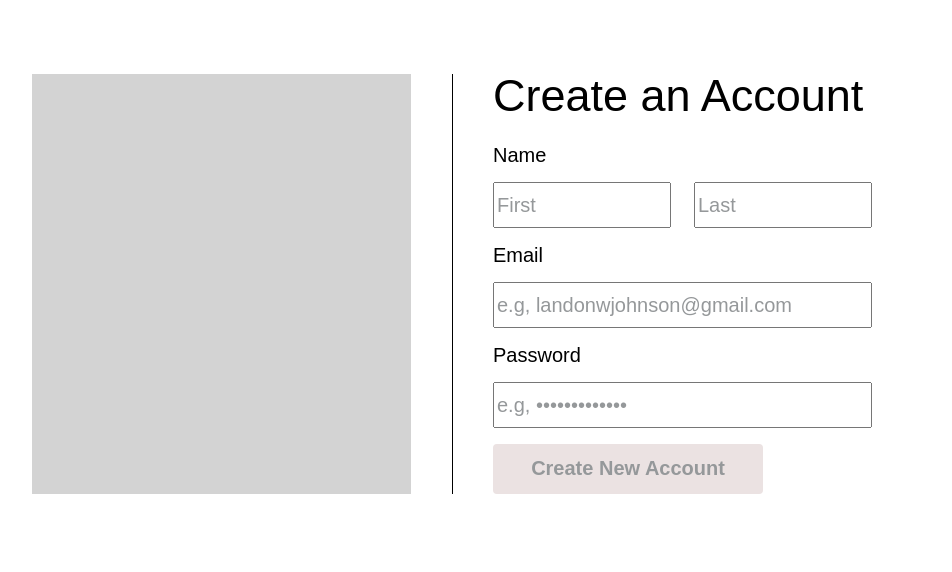
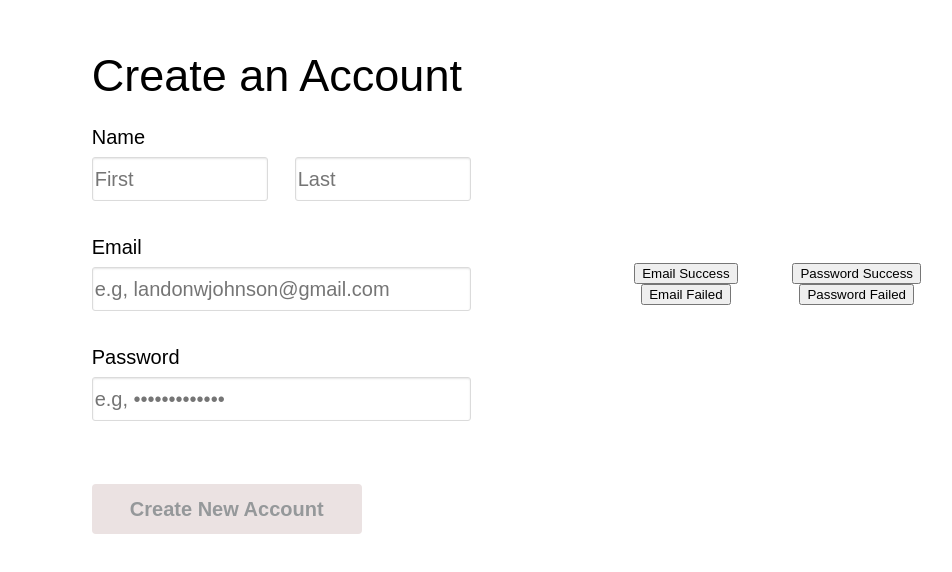
Before and after one commit to landonwjohnson/Appr, a React app: page /register in a window 1280 px wide. Shown: the part 116-688 px from the top of the page, without its empty margins (188-1140 px from the left). Built offline with nearby package versions, Linux system fonts and the light colour scheme.

Commit message:
added styles for form validation, so far I have password and email done

```diff
--- a/src/App.scss
+++ b/src/App.scss
@@ -192,11 +192,18 @@ body {
   }
 }
 
+.field-valid{
+  border: #00D16E solid 1.5px !important;
+}
+
+.field-invalid {
+
+  input{
+    border: #FF3560 solid 1px !important;
+  }
 
 
-
-
-
+}
 
 
 
--- a/src/components/content/Register/Register.js
+++ b/src/components/content/Register/Register.js
@@ -1,26 +1,89 @@
 import React, { Component } from 'react';
 import {Link} from 'react-router-dom';
 import './register.scss';
+import classnames from "classnames";
 
 
 class Register extends Component {
+    constructor(){
+        super()
+        this.state={
+            showEmailFail: false,
+            showEmailSuccess: false,
+            showPasswordFail: false,
+            showPasswordSuccess: false,
+            showNameFail: false
+    }
+      this.handleFailedEmail = this.handleFailedEmail.bind(this);
+      this.handleSuccessEmail = this.handleSuccessEmail.bind(this);
+      this.handleFailedPassword = this.handleFailedPassword.bind(this);
+      this.handleSuccessPassword = this.handleSuccessPassword.bind(this);
+    }
+
+    handleFailedEmail() {
+        this.setState({
+            showEmailSuccess: false,
+            showEmailFail: true
+        });
+    }
+
+    handleSuccessEmail(){
+        this.setState({
+            showEmailFail: false,
+            showEmailSuccess: true
+        });
+    }
+
+    handleFailedPassword(){
+        this.setState({
+            showPasswordSuccess: false,
+            showPasswordFail: true
+        })
+    }
+
+    handleSuccessPassword(){
+        this.setState({
+            showPasswordFail: false,
+            showPasswordSuccess: true
+        })
+    }
+
   render() {
+      let failEmailClass = classnames({
+          "reg-field": true,
+          "reg-field--fail": this.state.showEmailFail
+      })
+
+      let successEmailClass = classnames({
+        "reg-field-fail": true,
+        "reg-field--success": this.state.showEmailSuccess
+      })
+
+      let failPasswordClass = classnames({
+        "reg-field": true,
+        "reg-field--fail": this.state.showPasswordFail
+      })
+
+      let successPasswordClass = classnames({
+        "reg-field": true,
+        "reg-field--success": this.state.showPasswordSuccess
+      })
     return (
 
       <div className="register-container">
 
-          {/* <div className="reg-header"> </div> */}
+          {/* <div className="reg-header v2"> </div> */}
           <div className="option-container">
               <div className="option-container-inner">
-                  <div className="placeholder-div">  </div>
-                  <div className="option-divider"> </div>
+                  {/* <div className="placeholder-div v2">  </div> */}
+                  {/* <div className="option-divider" v2> </div> */}
                   <div className="create-account-outter">
                       <div className="create-account-inner">
                         <div className="create-account-tag"> Create an Account</div>
-
-                            <div className="input-tag">
+                            <div className="reg-field">
+                                <label className="input-tag">
                                     Name
-                            </div>
+                                </label>
                                 <div className="form-combined">
                                 <input
                                     className="input-combined"
@@ -32,33 +95,61 @@ class Register extends Component {
                                     type="text"
                                     placeholder="Last"
                                 />
+
                                 </div>
-                            <div
+                                <div className="reg-info">
+                                    <p className="invalid-text">This email is invalid</p>
+                                    <p className="valid-text">This email is valid</p>
+                                </div>
+                            </div>
+                            <div className={`${failEmailClass} ${successEmailClass}`}>
+                                <label
                                     className="input-tag">
                                     Email
-                            </div>
+                                </label>
                                 <input
                                     className="input-solo"
                                     type="text"
                                     placeholder="e.g, landonwjohnson@gmail.com"
+
                                 />
-
-                            <div
+                                <div className="reg-info">
+                                    <p className="invalid-text">This email is invalid</p>
+                                    <p className="valid-text">This email is valid</p>
+                                </div>
+                            </div>
+                            <div className={`${successPasswordClass} ${failPasswordClass}`}>
+                                <label
                                     className="input-tag">
                                     Password
-                            </div>
+                                </label>
                                 <input
                                     className="input-solo"
                                     type="password"
                                     placeholder="e.g, •••••••••••••"
                                 />
+                                <div className="reg-info">
+                                    <p className="invalid-text">Try again</p>
+                                    <p className="valid-text">Ready to go!</p>
+                                </div>
+                            </div>
                             <div className="reg-btn-footer">
                             <Link to="dashboard"><button className="create-account-btn not-enough-info-btn"> Create New Account </button> </Link>
                             </div>
+
+                      </div>
+
                   </div>
               </div>
-              </div>
+              <section>
+                <button onClick={this.handleSuccessEmail}>Email Success</button>
+                <button onClick={this.handleFailedEmail}>Email Failed</button>
+              </section>
 
+              <section>
+                <button onClick={this.handleSuccessPassword}>Password Success</button>
+                <button onClick={this.handleFailedPassword}>Password Failed</button>
+              </section>
           </div>
         </div>
     );
--- a/src/components/content/Register/register.scss
+++ b/src/components/content/Register/register.scss
@@ -1,3 +1,5 @@
+
+
 .register-container{
     display: flex;
     align-items: center;
@@ -27,10 +29,11 @@
 
 .option-container-inner{
     display: flex;
-    justify-content: space-between;
+    // justify-content: space-between;
+    justify-content: center;
     width: 840px;
     // border: 1px solid black;
-    height: 420px;
+    height: 460px;
 }
 
 .placeholder-div{
@@ -65,23 +68,113 @@
         color: #95989A;
         text-align: left;
         font-weight: normal;
+        outline: none;
+        border-radius: 3px;
+        border: 1px solid #dbdbdb;
+
+        -webkit-box-shadow-: inset 0 1px 2px rgba(10, 10, 10, 0.1);
+        box-shadow: inset 0 1px 2px rgba(10, 10, 10, 0.1);
        }
 
-    ::-webkit-input-placeholder {
-        font-size: 20px;
-        color: #95989A;
+
+
+
+}
+
+
+
+.reg-field{
+    display: flex !important;
+    flex-direction: column !important;
+
+    input{
+        outline: none;
+    }
+    label{
+        margin-bottom: 8px;
+    }
+
+    .reg-info{
+        height: 30px;
+        margin-top: 5px;
+        margin-bottom: 0 !important;
         text-align: left;
-        font-weight: lighter;
+        font-size: 0.75rem;
+
+        .valid-text{
+            display: none;
+        }
+
+        .invalid-text{
+            display: none;
+        }
     }
 }
 
+
+.reg-field--fail{
+    input{
+        border: #FF3560 solid 2px !important;
+    }
+    label{
+        margin-bottom: 8px;
+    }
+
+    .reg-info{
+        min-height: 18px;
+        margin-top: 5px;
+        margin-bottom: 0 !important;
+        text-align: left;
+        font-size: 0.75rem;
+
+        .valid-text{
+            display: none;
+        }
+
+        .invalid-text{
+            margin-top: 0;
+            margin-bottom: 0;
+            display: block;
+            color: #FF3560;
+        }
+    }
+}
+
+
+.reg-field--success{
+    input{
+        border: #00D16E solid 2px !important;
+    }
+    label{
+        margin-bottom: 8px;
+    }
+
+    .reg-info{
+        min-height: 18px;
+        margin-top: 5px;
+        margin-bottom: 0 !important;
+        text-align: left;
+        font-size: 0.75rem;
+
+        .valid-text{
+            margin-top: 0;
+            margin-bottom: 0;
+            display: block !important;
+            color: #00D16E;
+        }
+
+        .invalid-text{
+            display: none;
+        }
+    }
+}
 .create-account-tag {
         font-size: 45px;
         line-height: 44px;
         font-weight: 100;
         margin-top: 0;
         text-align: left;
-        margin-bottom: 10px;
+        margin-bottom: 28px;
         // border: 1px solid black;
 }
 
@@ -115,6 +208,7 @@
 }
 
 .create-account-btn {
+    margin-top: 28px;
     width: 270px;
     height: 50px;
 }
```
Lines whose indentation alone changed are shown as unchanged.
